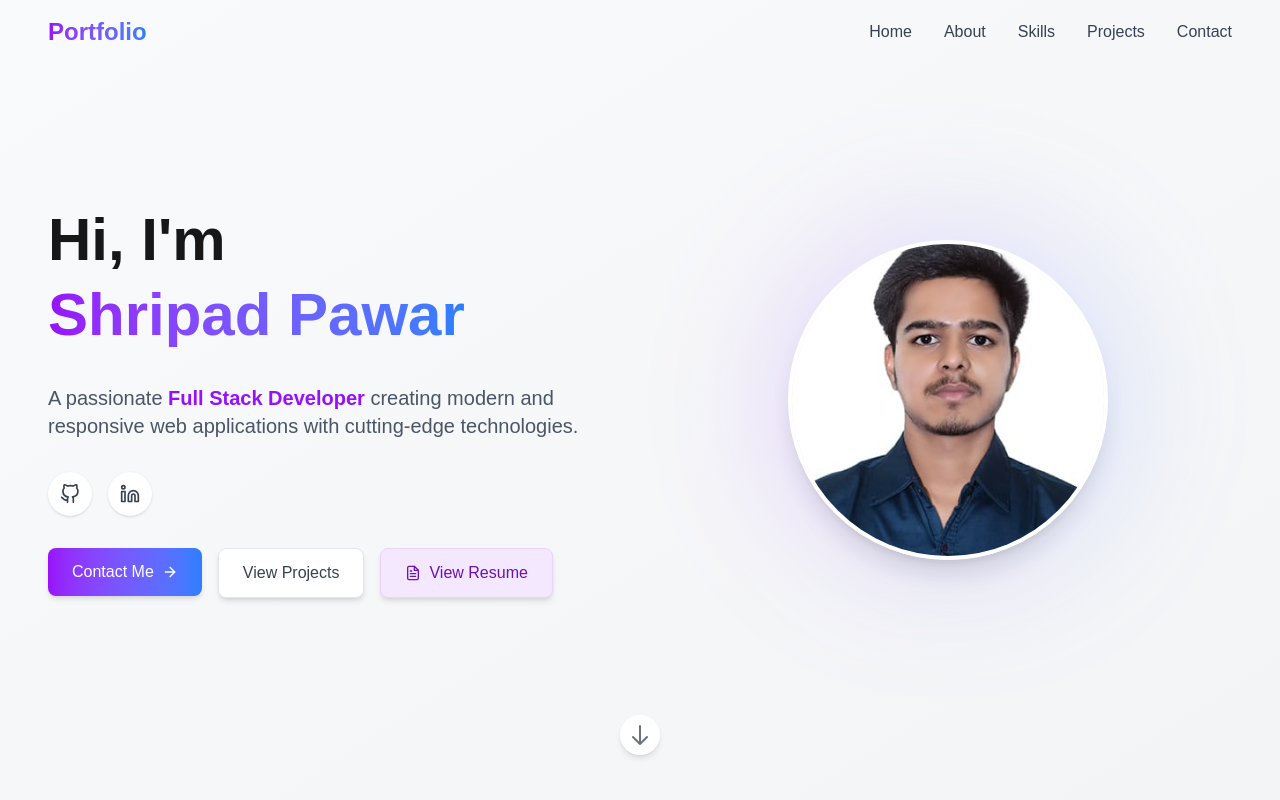
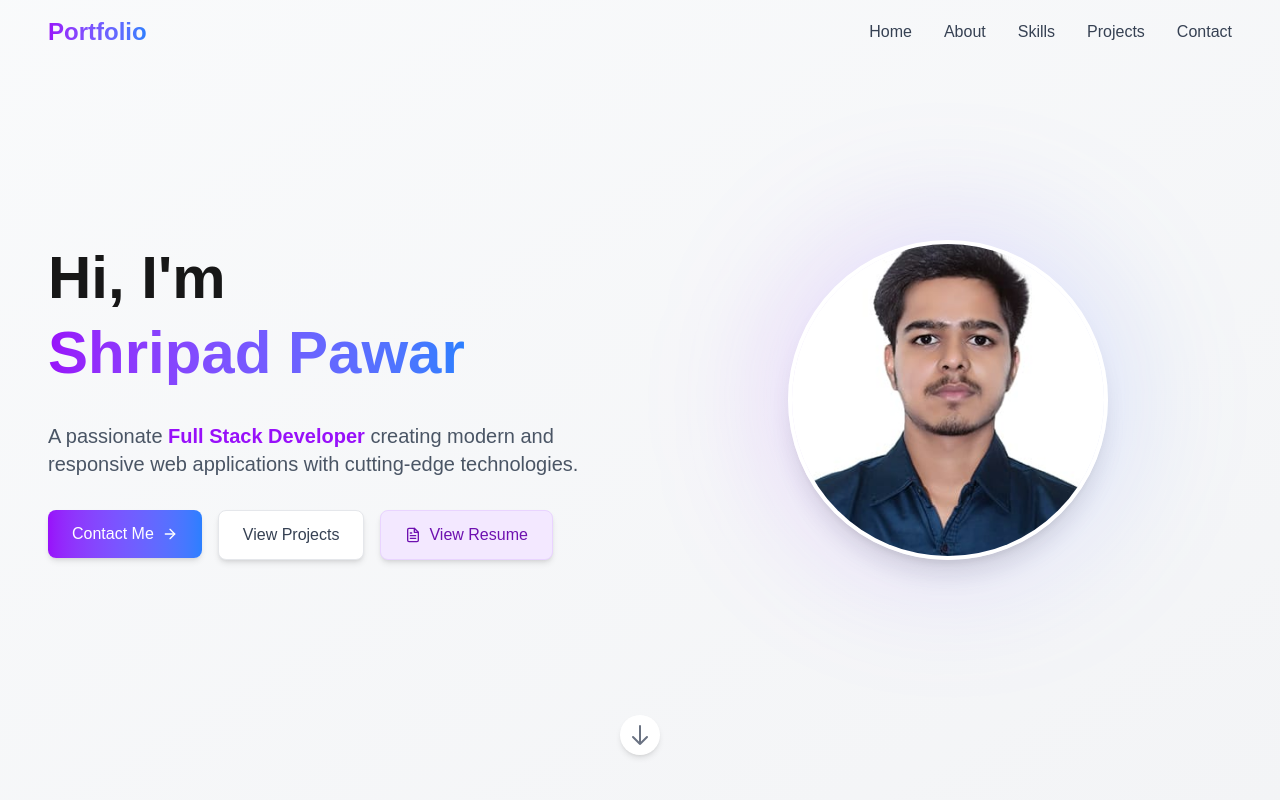
Before and after one commit to shripawar334/Portfolio-main, a Next.js app: page /home in a window 1280 px wide. Shown: the top 800 px of the page. Built offline with nearby package versions, Linux system fonts and the light colour scheme.

Commit message:
changes in home page

```diff
--- a/app/home/page.js
+++ b/app/home/page.js
@@ -31,8 +31,8 @@ const HomePage = () => {
   }
 
   const socialLinks = [
-    { icon: <FiGithub size={20} />, url: 'https://github.com/shripawar334', label: 'GitHub' },
-    { icon: <FiLinkedin size={20} />, url: 'https://linkedin.com', label: 'LinkedIn' },
+    // { icon: <FiGithub size={20} />, url: 'https://github.com/shripawar334', label: 'GitHub' },
+    // { icon: <FiLinkedin size={20} />, url: 'https://linkedin.com', label: 'LinkedIn' },
 
   ]
 
@@ -60,25 +60,7 @@ const HomePage = () => {
             A passionate <span className="font-semibold text-purple-600 dark:text-purple-400">Full Stack Developer</span> creating modern and responsive web applications with cutting-edge technologies.
           </motion.p>
 
-          <motion.div
-            className="flex space-x-4"
-            variants={itemVariants}
-          >
-            {socialLinks.map((link, index) => (
-              <motion.a
-                key={index}
-                href={link.url}
-                target="_blank"
-                rel="noopener noreferrer"
-                className="p-3 rounded-full bg-white dark:bg-gray-800 text-gray-700 dark:text-gray-300 hover:text-purple-600 dark:hover:text-purple-400 shadow-sm hover:shadow-md transition-all"
-                whileHover={{ y: -5 }}
-                whileTap={{ scale: 0.95 }}
-                aria-label={link.label}
-              >
-                {link.icon}
-              </motion.a>
-            ))}
-          </motion.div>
+
 
           <motion.div
             className="flex flex-col sm:flex-row space-y-4 sm:space-y-0 sm:space-x-4"
```
